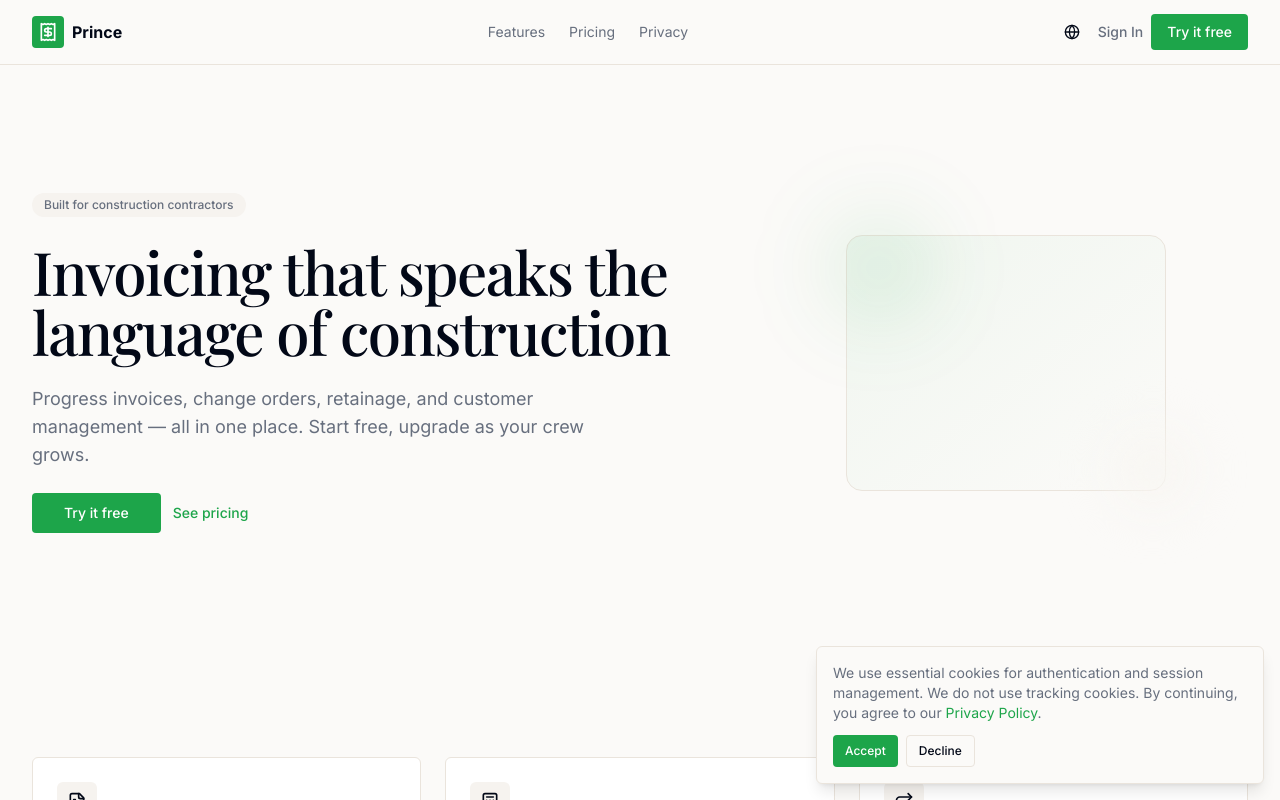
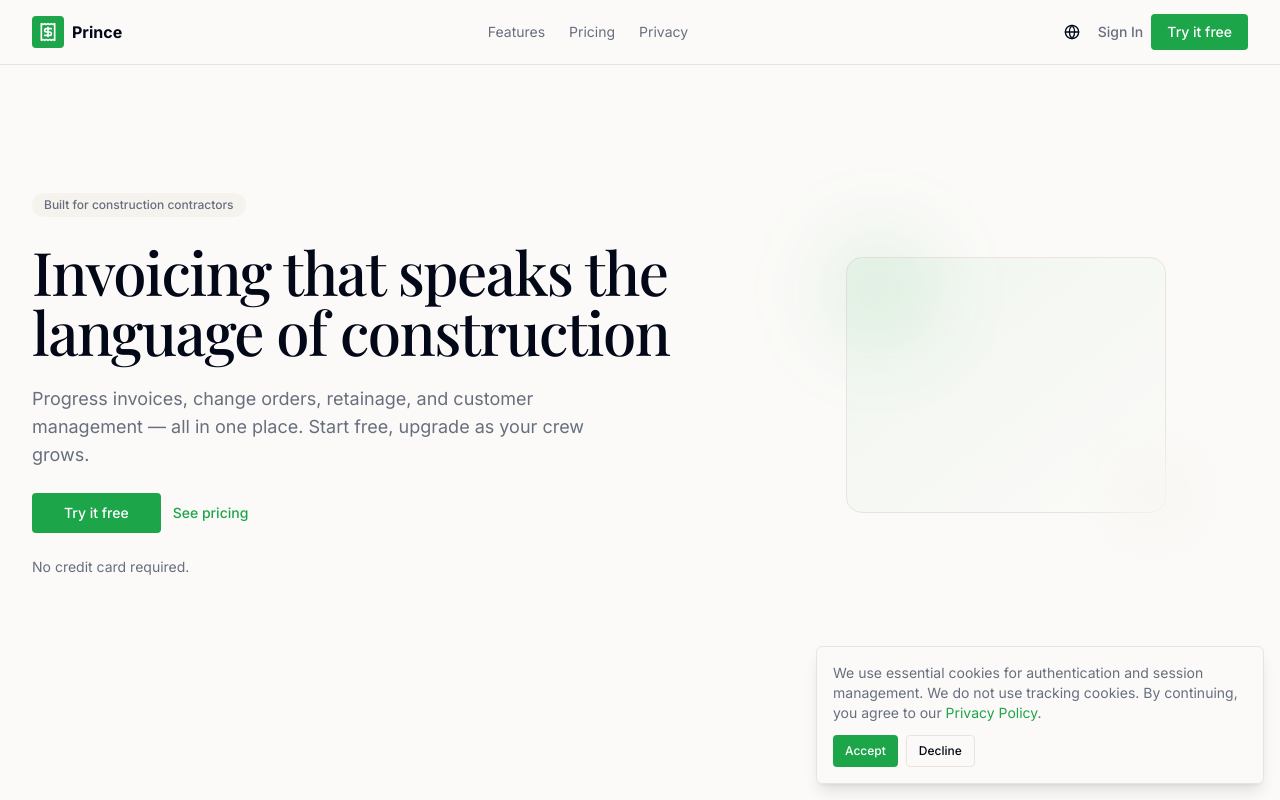
Before and after one commit to ucodestudent1-del/prince-invoicegenerator, a Next.js app: page /en in a window 1280 px wide. Shown: the top 800 px of the page. Built offline with nearby package versions, Linux system fonts and the light colour scheme; no server answers.

Commit message:
refactor(home): single dominant CTA and trust row per redesign strategy

```diff
--- a/src/app/[locale]/page.tsx
+++ b/src/app/[locale]/page.tsx
@@ -80,6 +80,9 @@
                 <Link href="/#features">{t("seePricing")}</Link>
               </Button>
             </div>
+            <p className="text-sm text-muted-foreground">
+              {t("noCardRequired")}
+            </p>
           </div>
           <div className="relative lg:col-span-3">
             <div className="relative mx-auto h-64 w-full max-w-xs rounded-2xl border bg-gradient-to-br from-primary/5 to-background">
--- a/src/messages/de.json
+++ b/src/messages/de.json
@@ -196,6 +196,7 @@
     "heroDescription": "Fortschrittsrechnungen, Änderungsaufträge, Einbehalte und Kundenverwaltung — alles an einem Ort. Kostenlos starten, mit deinem Team wachsen.",
     "seePricing": "Preise ansehen",
     "tryFree": "Kostenlos testen",
+    "noCardRequired": "Keine Kreditkarte erforderlich.",
     "features": {
       "invoices": "Rechnungen & AIA-Progressabrechnung",
       "invoicesDesc": "Erstelle professionelle Rechnungen mit Progressabrechnung, Einbehalt und Steuerverfolgung.",
--- a/src/messages/en.json
+++ b/src/messages/en.json
@@ -199,6 +199,7 @@
     "heroDescription": "Progress invoices, change orders, retainage, and customer management — all in one place. Start free, upgrade as your crew grows.",
     "seePricing": "See pricing",
     "tryFree": "Try it free",
+    "noCardRequired": "No credit card required.",
     "features": {
       "invoices": "Invoices & AIA progress billing",
       "invoicesDesc": "Create professional invoices with progress billing, retainage, and tax tracking.",
--- a/src/messages/es.json
+++ b/src/messages/es.json
@@ -196,6 +196,7 @@
     "heroDescription": "Facturas de progreso, órdenes de cambio, retenciones y gestión de clientes — todo en un solo lugar. Comienza gratis, crece con tu equipo.",
     "seePricing": "Ver precios",
     "tryFree": "Probar gratis",
+    "noCardRequired": "Sin tarjeta de crédito.",
     "features": {
       "invoices": "Facturas y facturación AIA",
       "invoicesDesc": "Crea facturas profesionales con facturación de progreso, retenciones y seguimiento de impuestos.",
--- a/src/messages/fr.json
+++ b/src/messages/fr.json
@@ -196,6 +196,7 @@
     "heroDescription": "Factures de progrès, ordres de modification, retenues et gestion clients — le tout en un seul endroit. Commencez gratuitement, évoluez au rythme de votre équipe.",
     "seePricing": "Voir les tarifs",
     "tryFree": "Essayer gratuitement",
+    "noCardRequired": "Aucune carte bancaire requise.",
     "features": {
       "invoices": "Factures et facturation AIA",
       "invoicesDesc": "Créez des factures professionnelles avec facturation de progrès, retenues et suivi des taxes.",
```
